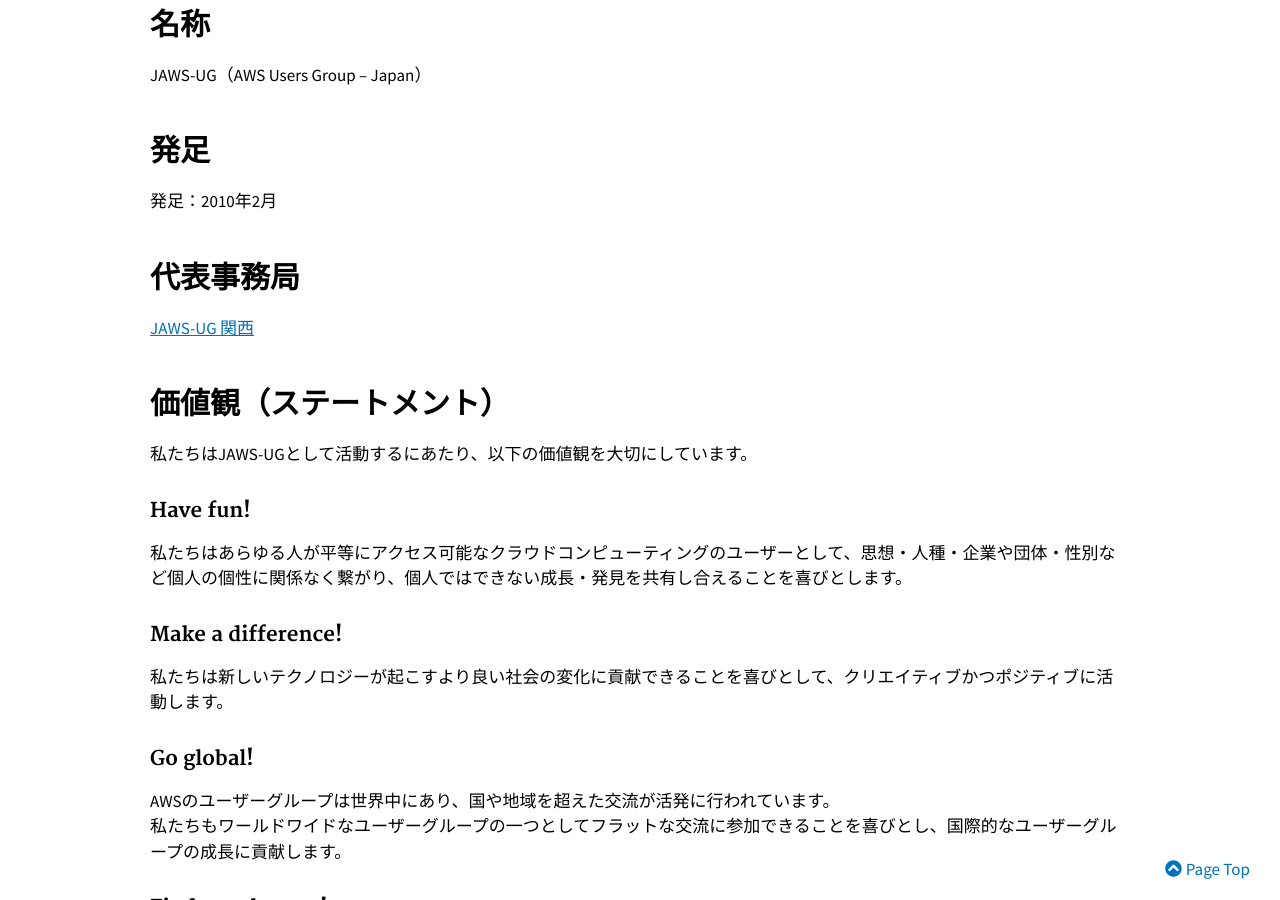
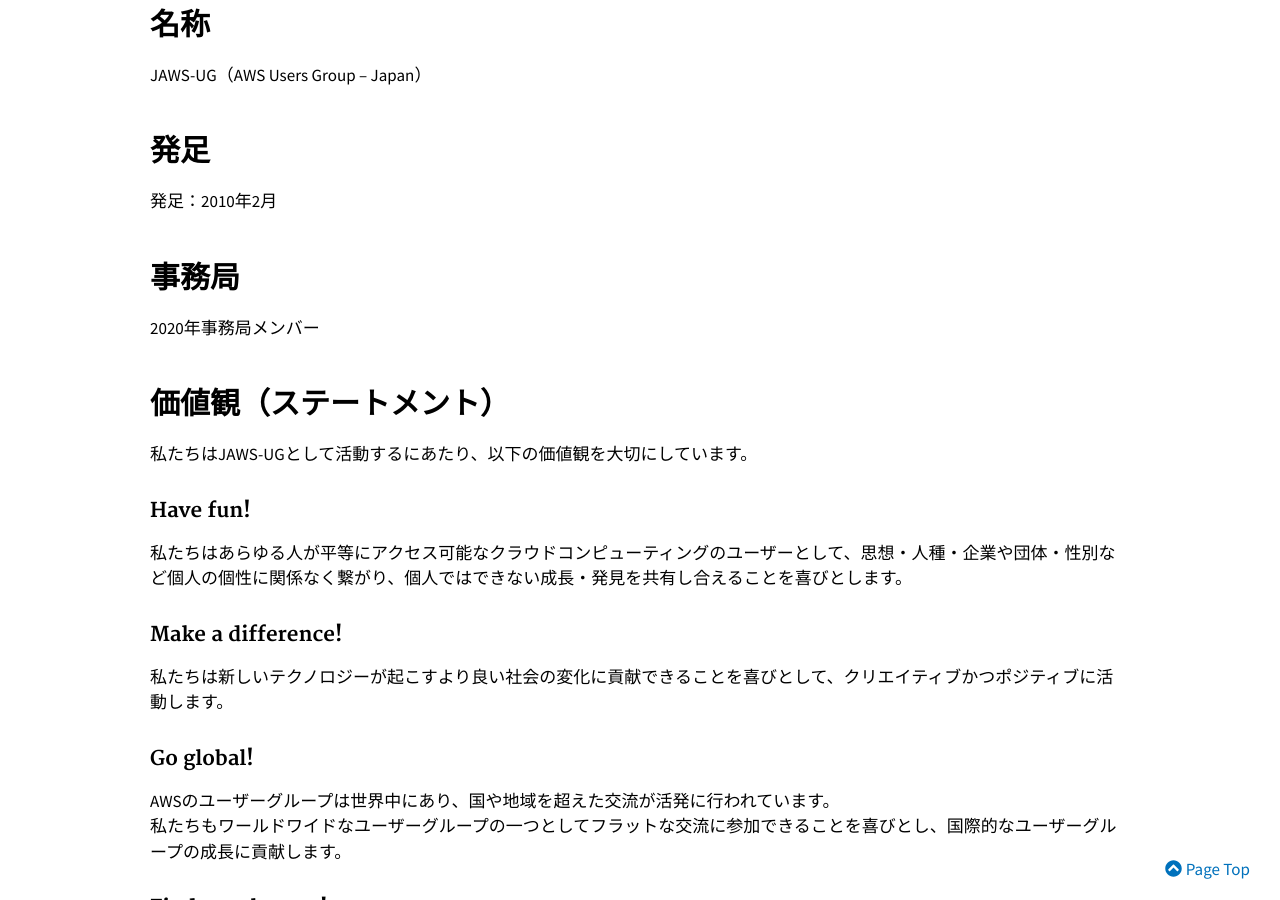
Before and after one commit to jaws-ug/jaws-ug.jp, a Jekyll site: the page built from pages/about-us.md, in a window 1280 px wide and 900 px high, scrolled down 397 px. Built offline with Jekyll 4.4.1, drawn with Linux system fonts in a browser that asks for light colours; nearby versions of some CDN libraries; comment, search, counter and statistics services are not loaded.

Commit message:
事務局を変更

```diff
--- a/pages/about-us.md
+++ b/pages/about-us.md
@@ -16,8 +16,8 @@
 ## 発足
 発足：2010年2月
 
-## 代表事務局
-[JAWS-UG 関西](https://jawsugosaka.doorkeeper.jp/)
+## 事務局
+2020年事務局メンバー
 
 ## 価値観（ステートメント）
 私たちはJAWS-UGとして活動するにあたり、以下の価値観を大切にしています。
```
